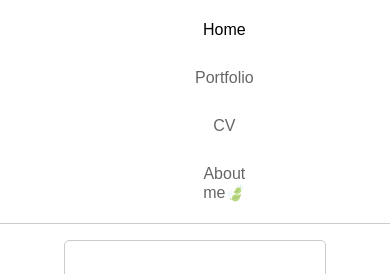
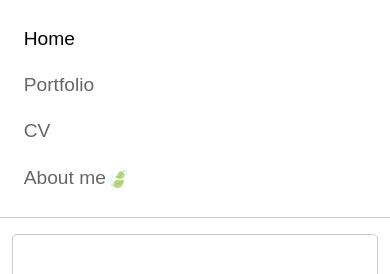
Before and after one commit to FiZufa/personal-website, a Nuxt app: page / in a window 390 px wide. Shown: the top 274 px of the page. Built offline with nearby package versions, Linux system fonts and the light colour scheme.

Commit message:
responsive home page

```diff
--- a/components/Footer.vue
+++ b/components/Footer.vue
@@ -20,8 +20,8 @@
 
 @media screen and (max-width: 1024px) {
     .footer {
-        margin: 64px;
-        font-size: 24px;
+        margin: 0 3%;
+        font-size: 16px;
     }
 }
 
--- a/components/Header.vue
+++ b/components/Header.vue
@@ -86,4 +86,22 @@ html, body {
     opacity: 100%;
   }
 
+  @media screen and (max-width: 1024px) {
+    .header {
+        padding: 6px 3%; /* Reduced padding */
+    }
+
+    .menus {
+        align-items: center; /* Center items horizontally */
+        padding: 10px 0; /* Optional, to add spacing between buttons */
+    }
+
+    .menus button {
+        font-size: 1.2em; /* Increase font size for readability on mobile */
+        padding: 12px; /* Reduce padding on mobile */
+        width: 100%; /* Make buttons take full width */
+        text-align: center; /* Center the text in the button */
+    }
+}
+
 </style>
--- a/pages/index.vue
+++ b/pages/index.vue
@@ -177,10 +177,9 @@ html, body {
 @media screen and (max-width: 1024px) {
 
     .body {
-        margin: 16px 64px;
+        margin: 16px 3%;
         flex-direction: column; /* Stacks content vertically on smaller screens */
     }
-
 
     .left {
         width: 100%; /* Stacks the left and right content to 100% width */
@@ -193,13 +192,14 @@ html, body {
     }
 
     .left img {
-        width: 300px; /* Makes image smaller on mobile */
-        height: 300px;
+        width: 18rem;  /* Makes image 50% of the container's width */
+        height: 18rem; /* Makes height equal to width */
     }
 
+
     .social-media img {
-        width: 56px;
-        height: 56px;
+        width: 4rem;
+        height: 4rem;
     }
 
     .right-content {
@@ -215,11 +215,11 @@ html, body {
     }
 
     .about-me {
-        margin: 0 64px;
+        margin: 0 5%;
     }
 
     .divider {
-        margin: 64px 64px;
+        margin: 3% 3%;
         align-items: center;
         text-align: center;
         justify-content: center;
```
